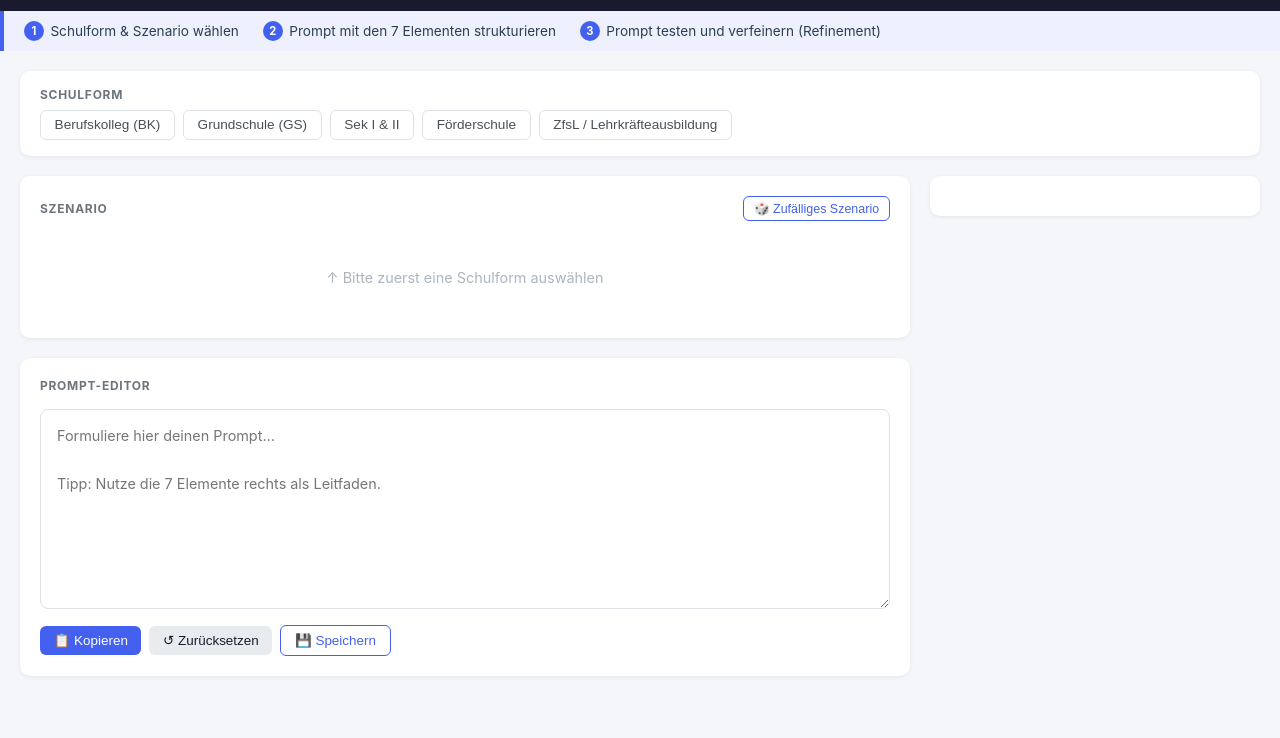
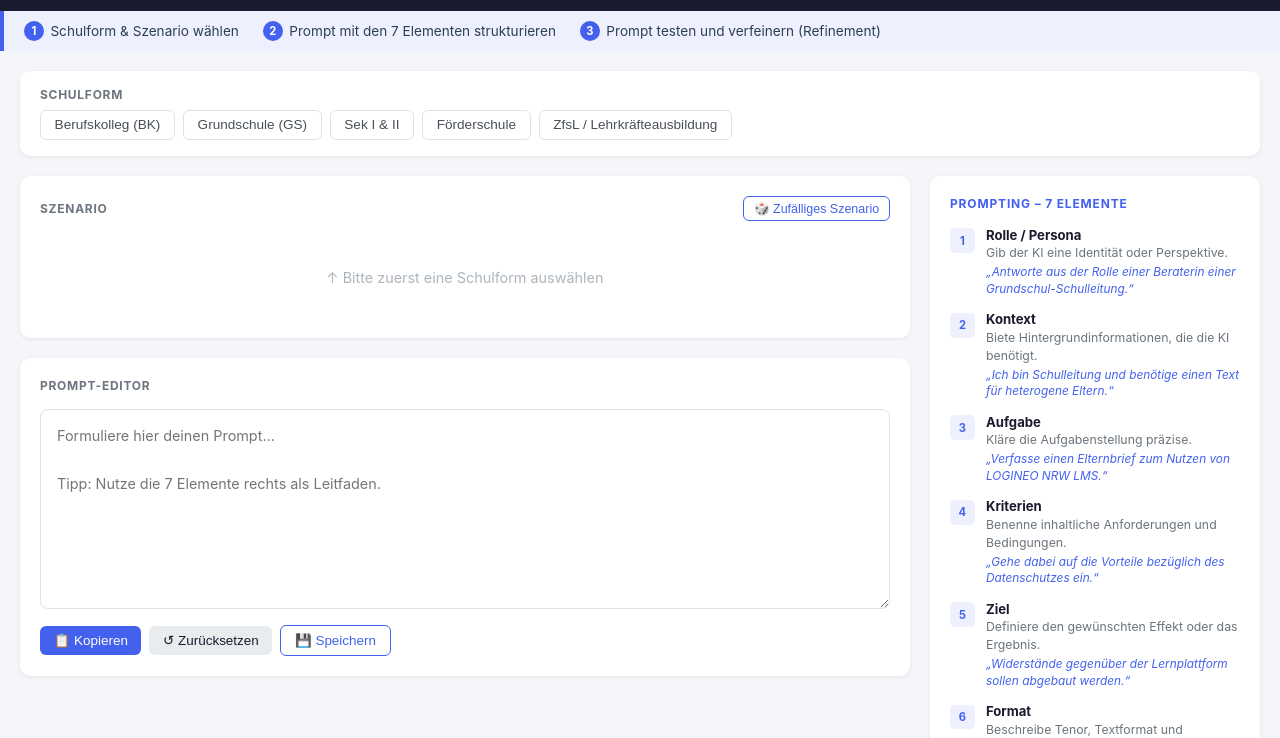
Before and after one commit to teacherette-susa/prompting-kartenset, a plain HTML site: page index.html in a window 1280 px wide. Shown: the part 62-800 px from the top of the page. Drawn offline with Linux system fonts and the light colour scheme.

Commit message:
Fix: JS-Syntaxfehler durch ASCII-Anführungszeichen in Beispielstrings behoben

```diff
--- a/index.html
+++ b/index.html
@@ -348,13 +348,13 @@
 ============================================================ */
 
 const ELEMENTE = [
-  { n:1, name:"Rolle / Persona",  desc:"Gib der KI eine Identität oder Perspektive.",                          ex:"„Antworte aus der Rolle einer Beraterin einer Grundschul-Schulleitung."" },
-  { n:2, name:"Kontext",          desc:"Biete Hintergrundinformationen, die die KI benötigt.",                  ex:"„Ich bin Schulleitung und benötige einen Text für heterogene Eltern."" },
-  { n:3, name:"Aufgabe",          desc:"Kläre die Aufgabenstellung präzise.",                                   ex:"„Verfasse einen Elternbrief zum Nutzen von LOGINEO NRW LMS."" },
-  { n:4, name:"Kriterien",        desc:"Benenne inhaltliche Anforderungen und Bedingungen.",                    ex:"„Gehe dabei auf die Vorteile bezüglich des Datenschutzes ein."" },
-  { n:5, name:"Ziel",             desc:"Definiere den gewünschten Effekt oder das Ergebnis.",                   ex:"„Widerstände gegenüber der Lernplattform sollen abgebaut werden."" },
-  { n:6, name:"Format",           desc:"Beschreibe Tenor, Textformat und Zielgruppe.",                         ex:"„Für heterogene Zielgruppe, mit Aufzählungspunkten, max. 1 Seite."" },
-  { n:7, name:"Refinement",       desc:"Gib Rückmeldungen und verfeinere das Ergebnis schrittweise.",           ex:"„Vereinfache den Text." / „Füge ein konkretes Beispiel ein."" }
+  { n:1, name:'Rolle / Persona',  desc:'Gib der KI eine Identität oder Perspektive.',                         ex:'„Antworte aus der Rolle einer Beraterin einer Grundschul-Schulleitung.“' },
+  { n:2, name:'Kontext',          desc:'Biete Hintergrundinformationen, die die KI benötigt.',                 ex:'„Ich bin Schulleitung und benötige einen Text für heterogene Eltern.“' },
+  { n:3, name:'Aufgabe',          desc:'Kläre die Aufgabenstellung präzise.',                             ex:'„Verfasse einen Elternbrief zum Nutzen von LOGINEO NRW LMS.“' },
+  { n:4, name:'Kriterien',        desc:'Benenne inhaltliche Anforderungen und Bedingungen.',                    ex:'„Gehe dabei auf die Vorteile bezüglich des Datenschutzes ein.“' },
+  { n:5, name:'Ziel',             desc:'Definiere den gewünschten Effekt oder das Ergebnis.',                  ex:'„Widerstände gegenüber der Lernplattform sollen abgebaut werden.“' },
+  { n:6, name:'Format',           desc:'Beschreibe Tenor, Textformat und Zielgruppe.',                         ex:'„Für heterogene Zielgruppe, mit Aufzählungspunkten, max. 1 Seite.“' },
+  { n:7, name:'Refinement',       desc:'Gib Rückmeldungen und verfeinere das Ergebnis schrittweise.',          ex:'„Vereinfache den Text.“ / „Füge ein konkretes Beispiel ein.“' }
 ];
 
 const TASK = "Bestimmen Sie die sieben Prompting-Elemente und halten Sie diese fest. Verfassen Sie eine Prompt Chain und testen Sie diese mit einer textgenerierenden KI. Verfassen Sie zum identischen Szenario einen Mega Prompt. Vergleichen Sie die Ergebnisse.";
```
